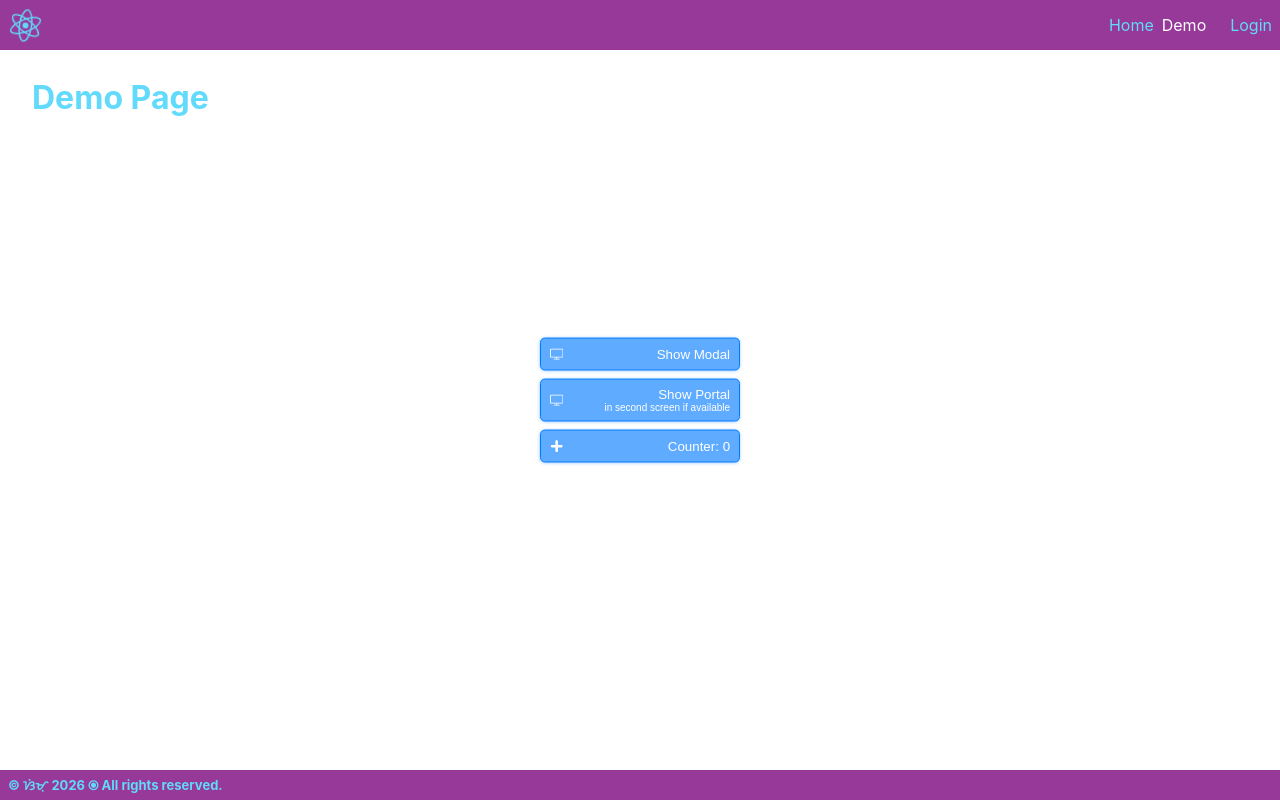
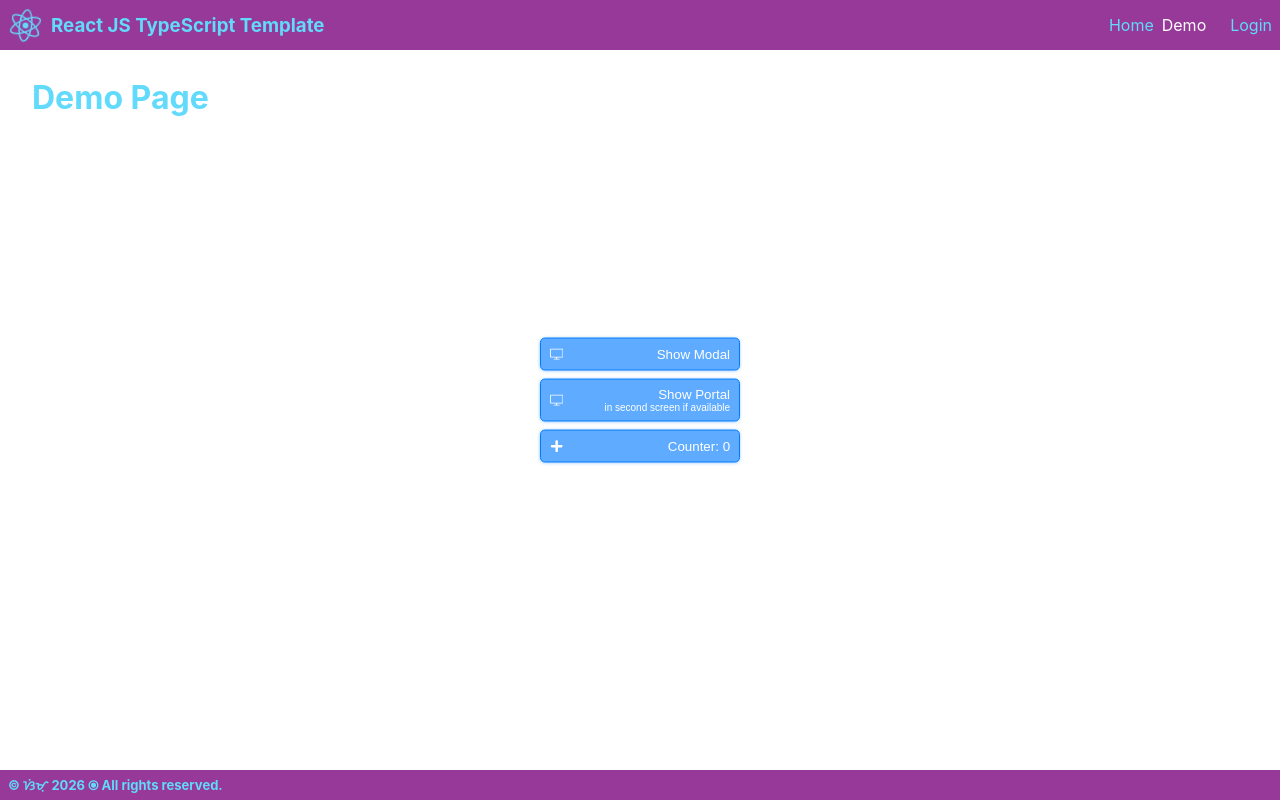
Before and after one commit to jaosimt/ts-app-template, a React (Create React App) app: page /demo in a window 1280 px wide. Built offline with nearby package versions, Linux system fonts and the light colour scheme.

Commit message:
* cleanup

```diff
--- a/public/index.html
+++ b/public/index.html
@@ -24,7 +24,7 @@
       work correctly both with client-side routing and a non-root public URL.
       Learn how to configure a non-root public URL by running `npm run build`.
     -->
-    <title>TypeScript App Template</title>
+    <title>React JS TypeScript Template</title>
   </head>
   <body>
     <noscript>You need to enable JavaScript to run this app.</noscript>
--- a/src/App.tsx
+++ b/src/App.tsx
@@ -42,7 +42,10 @@ const App = () => {
     return (<>
         {MemoizedConnectionModal}
         <header>
-            <ReactIcon size={35} className={'spin font-weight-bold'} icon={IoLogoReact}/>
+            <div className={'display-flex gap-0p5 align-items-center'}>
+                <ReactIcon size={35} className={'spin font-weight-bold'} icon={IoLogoReact}/>
+                <h3 className={'m-0'}>React JS TypeScript Template</h3>
+            </div>
             <NavigationMain/>
         </header>
         <main>{<ContentRouter/>}</main>
```
